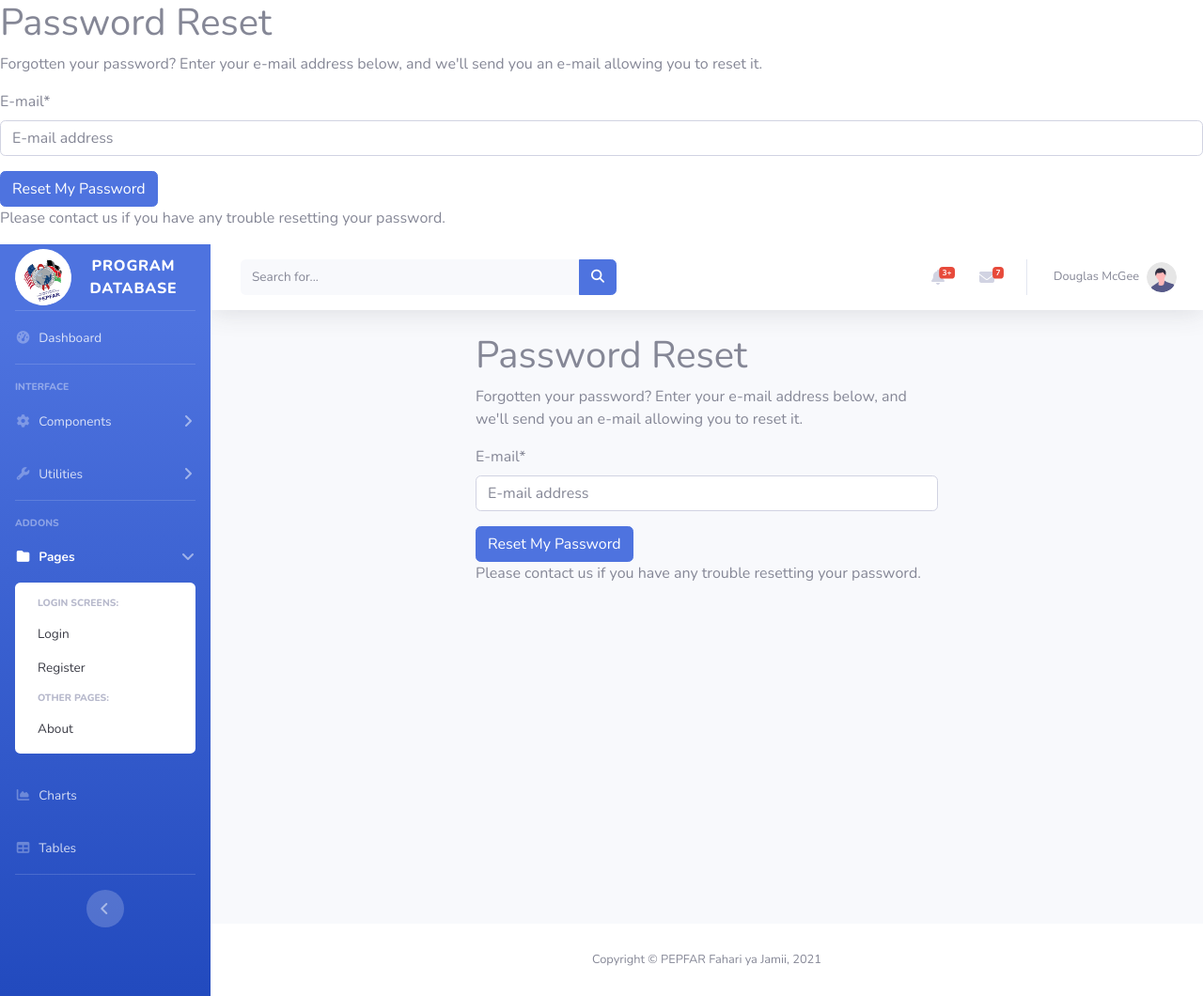
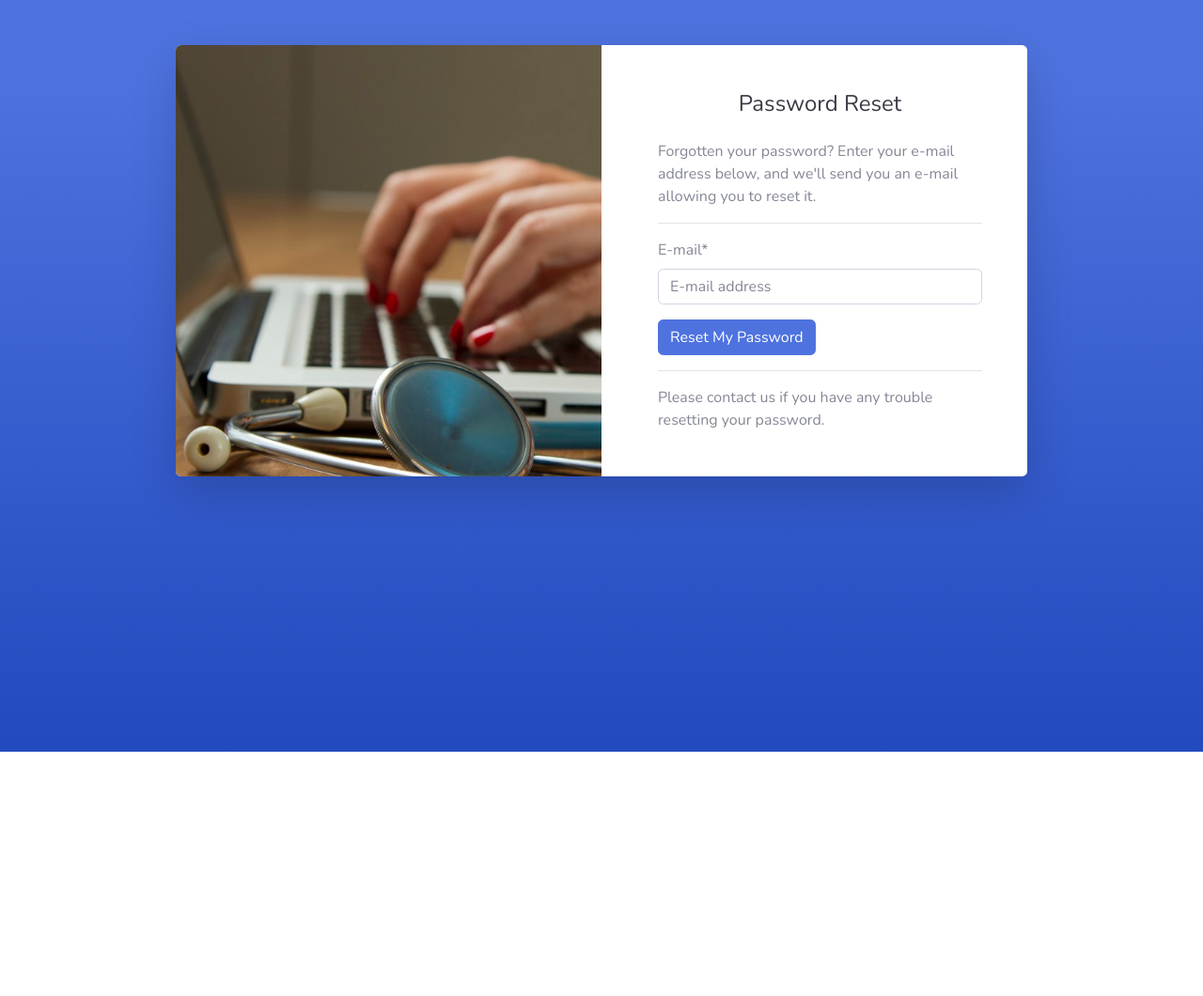
Before and after one commit to savannahghi/fahari, a Django app: page /accounts/password/reset/ in a window 1280 px wide. Shown: the whole page at 94% size. After the commit the page ends 800 px from the top, so only its background shows below. Run offline with Django 3.2, Linux system fonts and the light colour scheme; parts of the project's set-up code (start-up, migrations or seed data) failed here and were passed over; some libraries are stand-ins or nearby versions.

Commit message:
chore: style password reset page

```diff
--- a/pepfar_mle/templates/account/password_reset.html
+++ b/pepfar_mle/templates/account/password_reset.html
@@ -6,20 +6,50 @@
 
 {% block head_title %}{% trans "Password Reset" %}{% endblock %}
 
+{% block bodyclass %}
+  class="bg-gradient-primary"
+{% endblock %}
+
+{% block page %}
+  {# no modal #}
+{% endblock page %}
+
+
 {% block inner %}
-
-    <h1>{% trans "Password Reset" %}</h1>
+<div class="container">
+  <div class="row justify-content-center">
+    <div class="col-xl-10 col-lg-12 col-md-9">
+      <div class="card o-hidden border-0 shadow-lg my-5">
+        <div class="card-body p-0">
+          <div class="row">
+            <div class="col-lg-6 d-none d-lg-block login-background-image"></div>
+              <div class="col-lg-6">
+                <div class="p-5">
+                  <div class="text-center">
+                    <h1 class="h4 text-gray-900 mb-4">Password Reset</h1>
+                  </div>
                   {% if user.is_authenticated %}
                     {% include "account/snippets/already_logged_in.html" %}
+                  {% else %}
+                  <div>{% trans "Forgotten your password? Enter your e-mail address below, and we'll send you an e-mail allowing you to reset it." %}</div>
                   {% endif %}
-
-    <p>{% trans "Forgotten your password? Enter your e-mail address below, and we'll send you an e-mail allowing you to reset it." %}</p>
-
+                  <hr/>
                   <form method="POST" action="{% url 'account_reset_password' %}" class="password_reset">
                     {% csrf_token %}
                     {{ form|crispy }}
                     <input class="btn btn-primary" type="submit" value="{% trans 'Reset My Password' %}" />
                   </form>
-
-    <p>{% blocktrans %}Please contact us if you have any trouble resetting your password.{% endblocktrans %}</p>
-{% endblock %}
+                  <hr/>
+                   <div>{% blocktrans %}
+                   Please contact us if you have any trouble resetting your password.{% endblocktrans %}
+                   </div>
+                </div>
+              </div>
+            </div>
+          </div>
+        </div>
+      </div>
+    </div>
+  </div>
+</div>
+{% endblock inner %}
```
Lines whose indentation alone changed are shown as unchanged.
